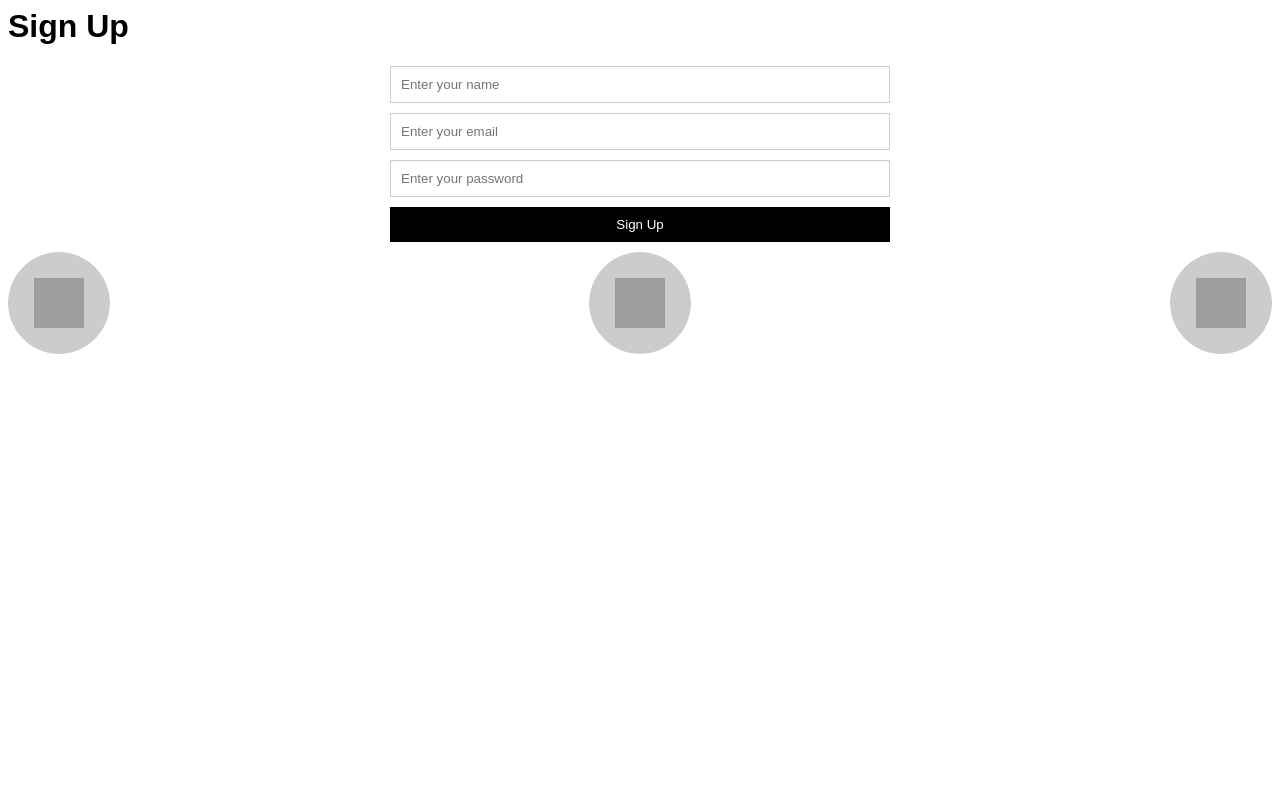
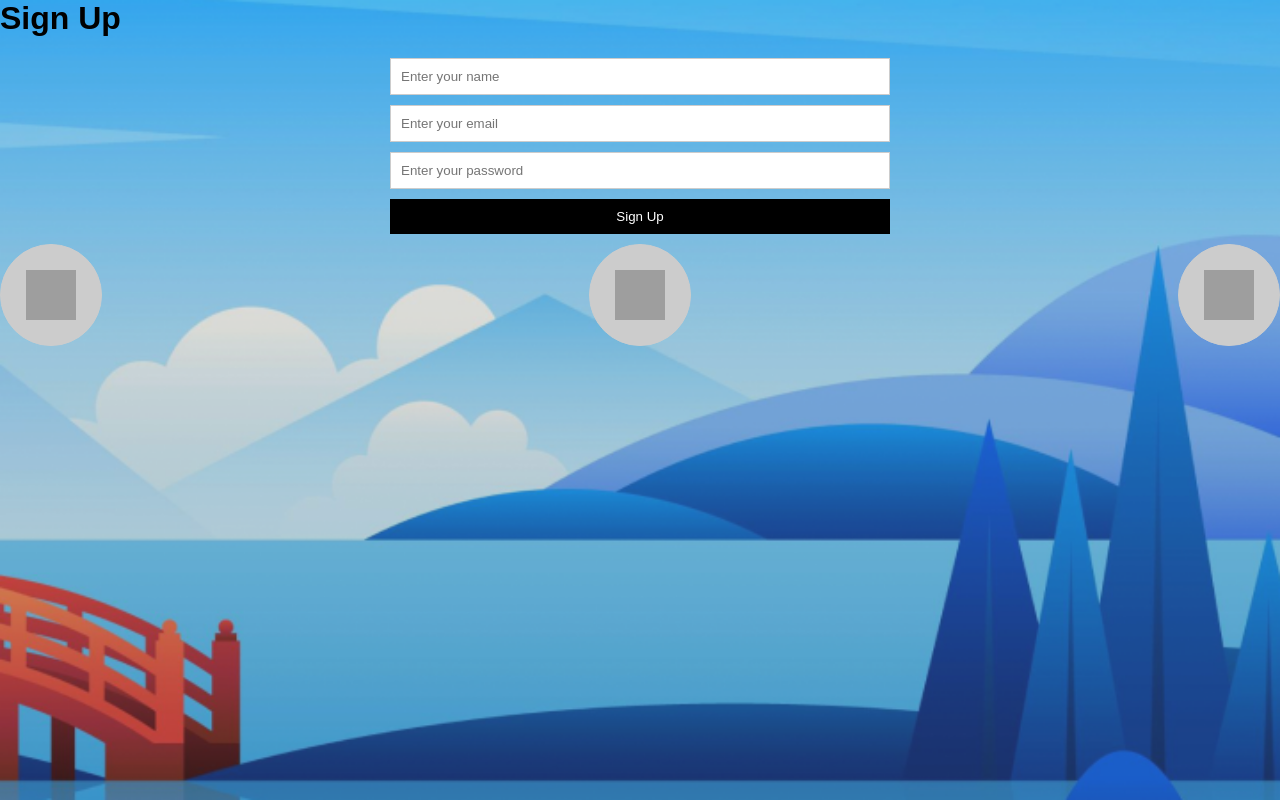
Before and after one commit to SohailAhmed-web/quiz_3_WebLab, a plain HTML site: page index.html in a window 1280 px wide. Drawn offline with Linux system fonts and the light colour scheme; grey boxes are pictures that could not be loaded.

Commit message:
background image added

```diff
--- a/assets/styles/style.css
+++ b/assets/styles/style.css
@@ -1,6 +1,18 @@
 body {
   font-family: sans-serif;
 }
+body {
+    font-family: sans-serif;
+    background-image: url('/assets/img/4282077\ 1.png'); /* Replace 'your-background-image-url.jpg' with the URL of your image */
+    background-size: cover;
+    background-repeat: no-repeat;
+    background-attachment: fixed;
+    background-position: center;
+    margin: 0;
+    padding: 0;
+    height: 100vh;
+    overflow: hidden;
+  }
 
 form {
   width: 500px;
```
